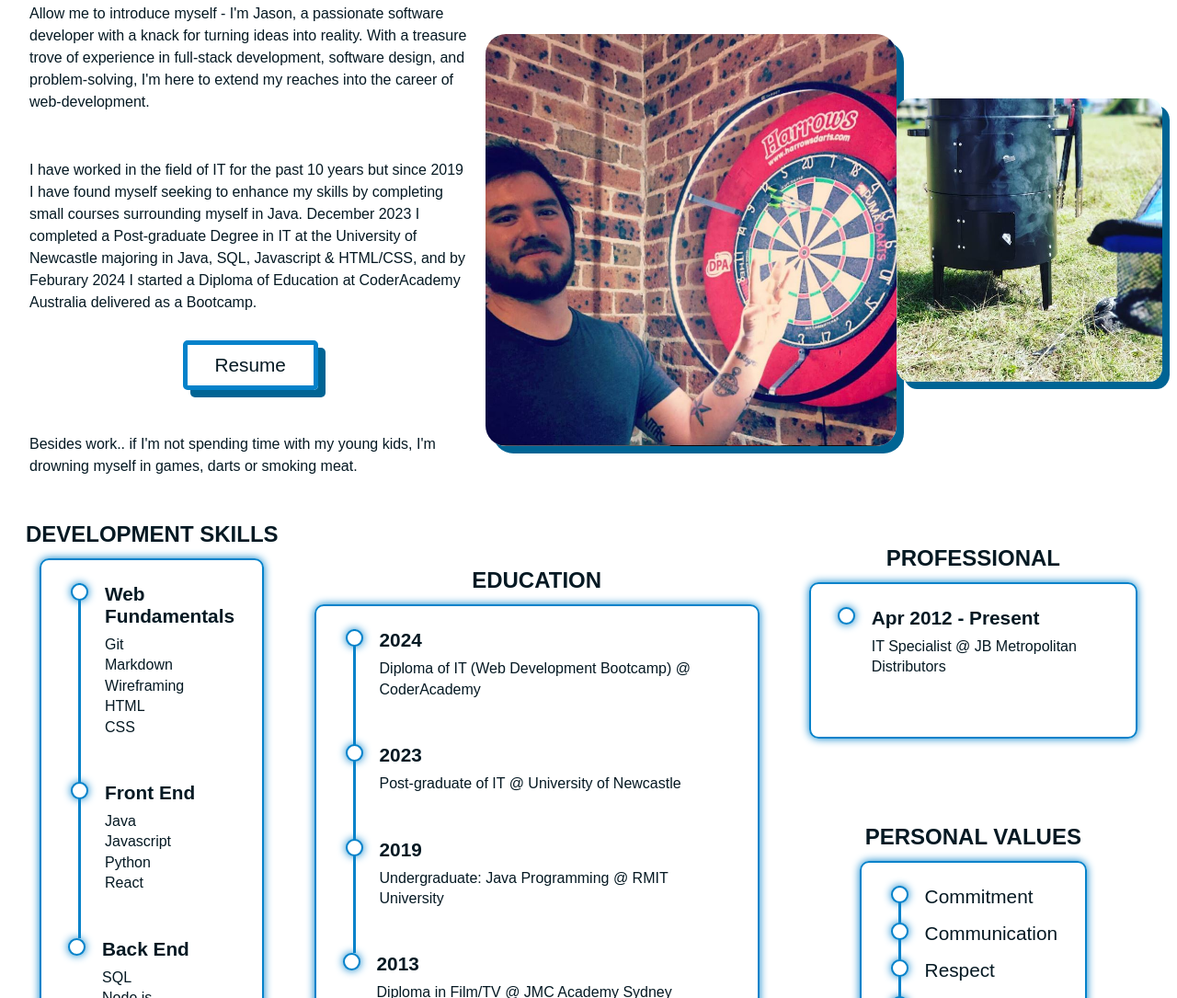
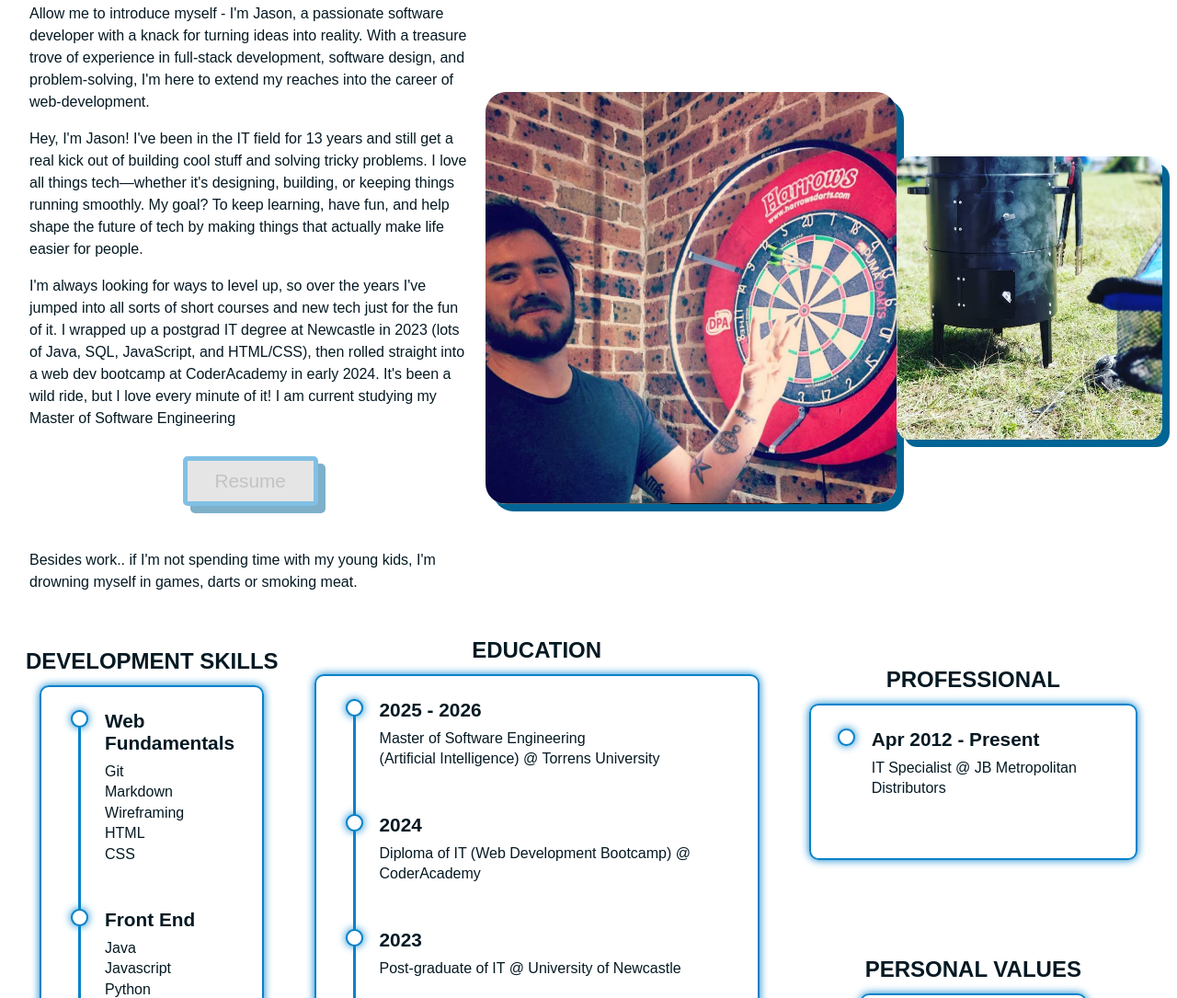
Before and after one commit to jay-parkin/Portfolio, a plain HTML site: page pages/about.html in a window 1280 px wide. Shown: the part 249-1334 px from the top of the page at 92% size. Drawn offline with nearby package versions, Linux system fonts and the light colour scheme; a web font is replaced by a local one.

Commit message:
Update about section with personal introduction and education details

```diff
--- a/pages/about.html
+++ b/pages/about.html
@@ -67,21 +67,19 @@
                     problem-solving, I'm here to extend my reaches into the career of web-development.
                 </p>
 
-                </br>
+                <p id="about-me-1">Hey, I'm Jason! I've been in the IT field for 13 years and still get a real kick out of building cool
+                    stuff and solving tricky problems. I love all things tech—whether it's designing, building, or keeping things running smoothly.
+                    My goal? To keep learning, have fun, and help shape the future of tech by making things that actually make life easier for people.</p>
 
-                <p id="about-me-2">I have worked in the field of IT for the past 10 years but since 2019 I have found
-                    myself
-                    seeking to
-                    enhance my skills by completing small courses surrounding myself in Java.
-                    December 2023 I completed a Post-graduate Degree in IT at the University of Newcastle majoring in
-                    Java,
-                    SQL, Javascript & HTML/CSS, and by Feburary 2024 I started a Diploma of Education at CoderAcademy
-                    Australia delivered as a Bootcamp.
-                </p>
+                <p id="about-me-2">I'm always looking for ways to level up,
+                    so over the years I've jumped into all sorts of short courses
+                    and new tech just for the fun of it.
+                    I wrapped up a postgrad IT degree at Newcastle in 2023 (lots of Java, SQL, JavaScript, and HTML/CSS),
+                    then rolled straight into a web dev bootcamp at CoderAcademy in early 2024. It's been a wild ride, but I love every minute of it! I am current studying my Master of Software Engineering</p>
 
                 <!-- Link to resume -->
                 <section class="btn-container">
-                    <p class="standard-blue-btn">Resume</p>
+                    <p class="standard-blue-btn" style="pointer-events: none; opacity: 0.5; background: #ccc; color: #888; cursor: not-allowed;" aria-disabled="true">Resume</p>
                 </section>
 
                 </br>
@@ -156,6 +154,14 @@
                 <section class="skills">
                     <h3 class="skill-title">EDUCATION</h3>
                     <ul>
+                        <li>
+                            <div class="sub-list"><b>2025 - 2026</b></div>
+                            <p class="list">
+                                Master of Software Engineering<br>
+                                (Artificial Intelligence) @ Torrens University
+                            </p>
+                        </li>
+
                         <li>
                             <div class="sub-list"><b>2024</b></div>
                             <p class="list">
```
